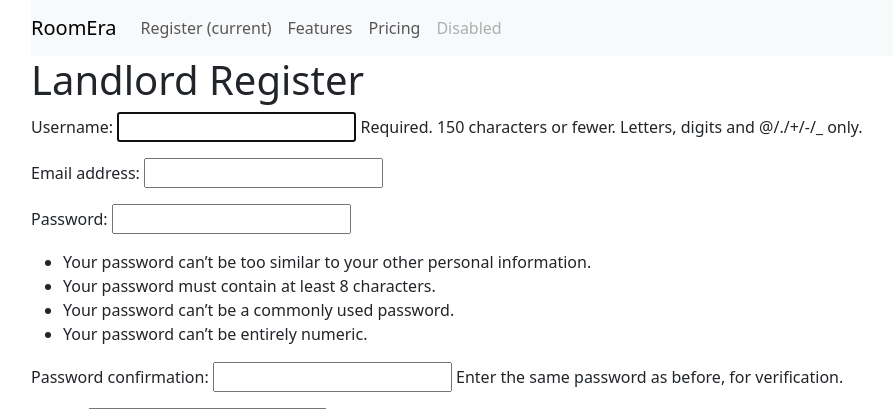
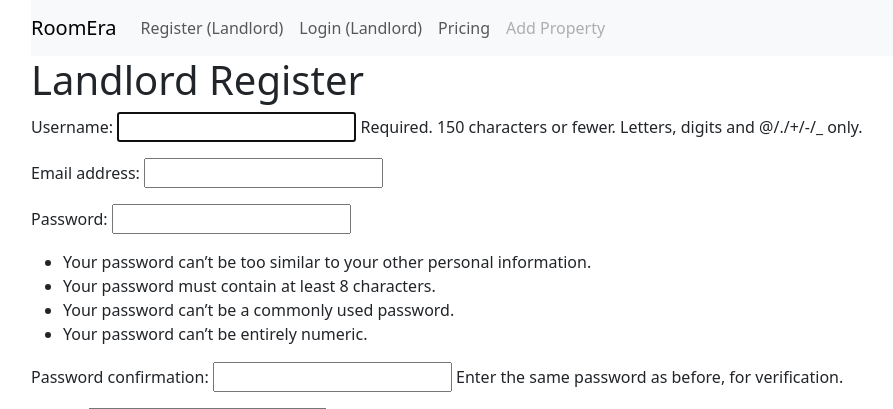
Before and after one commit to SampurnaC/roomera, a Django app: page /landlord/register/ in a window 1280 px wide. Shown: the top 409 px of the page, without its empty margins (51-944 px from the left). Run offline with Django 4.2, Linux system fonts and the light colour scheme; some libraries are stand-ins or nearby versions.

Commit message:
update url in main template

```diff
--- a/landlord_account/templates/landlord_account/main.html
+++ b/landlord_account/templates/landlord_account/main.html
@@ -10,23 +10,23 @@
 
 <div class="container">
     <nav class="navbar navbar-expand-lg navbar-light bg-light">
-        <a class="navbar-brand" href="#">RoomEra</a>
+        <a class="navbar-brand" href="{% url 'landlord_property:home' %}">RoomEra</a>
         <button class="navbar-toggler" type="button" data-toggle="collapse" data-target="#navbarNav" aria-controls="navbarNav" aria-expanded="false" aria-label="Toggle navigation">
           <span class="navbar-toggler-icon"></span>
         </button>
         <div class="collapse navbar-collapse" id="navbarNav">
           <ul class="navbar-nav">
             <li class="nav-item active">
-              <a class="nav-link" href="{% url 'roomera:landlord_register' %}">Register <span class="sr-only">(current)</span></a>
+              <a class="nav-link" href="{% url 'landlord_account:landlord_register' %}">Register <span class="sr-only">(Landlord)</span></a>
             </li>
             <li class="nav-item">
-              <a class="nav-link" href="#">Features</a>
+              <a class="nav-link" href="{% url 'landlord_account:landlord_login' %}">Login <span class="sr-only">(Landlord)</span></a>
             </li>
             <li class="nav-item">
               <a class="nav-link" href="#">Pricing</a>
             </li>
             <li class="nav-item">
-              <a class="nav-link disabled" href="#">Disabled</a>
+              <a class="nav-link disabled" href="#">Add Property</a>
             </li>
           </ul>
         </div>
```
